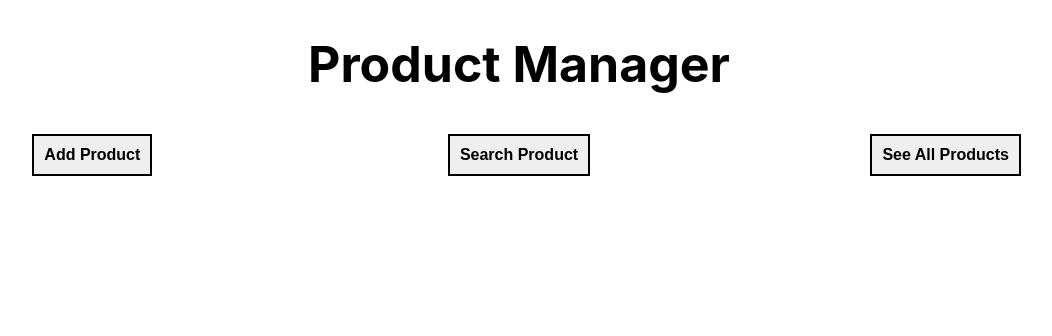
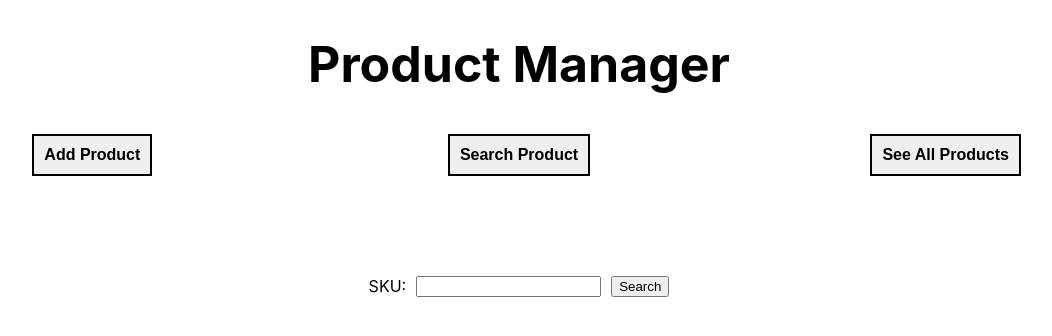
Before and after one commit to jasmineschrewelius/productmanagerweb-client, a React (Create React App) app: page / in a window 1280 px wide. Both pictures are taken after a click on the button "Search Product". Shown: the top 336 px of the page, without its empty margins (121-1173 px from the left). Built offline with nearby package versions, Linux system fonts and the light colour scheme; no server answers.

Commit message:
Added search function

```diff
--- a/src/App.js
+++ b/src/App.js
@@ -3,15 +3,18 @@ import { useEffect, useState } from 'react';
 import './App.css';
 import ProductTable from './components/ProductTable/ProductTable';
 import ProductForm from './components/ProductForm/ProductForm';
+import SearchProduct from './components/SearchProduct/SearchProduct';
 
 
 function App() {
 
   const [products, setProducts] = useState([]);  // set first state
 
-  const [isShown , setIsShown] = useState(false); // set first state
+  const [isShownAdd , setIsShownAdd] = useState(false); // set first state to Add
 
-  const [isVisible , setIsVisible] = useState(false); // set first state
+  const [isShownSearch , setIsShownSearch] = useState(false); // set first state to Search
+
+  const [isShownSee , setIsShownSee] = useState(false); // set first state to See
 
   useEffect(() => { // use useEffect to get products from web API
 
@@ -37,12 +40,16 @@ function App() {
       };
 
 
-  const handleClickSee = (event) => { // when "see all products" button is pressed, show
-    setIsShown(current => !current); // change the state
+  const handleClickAdd = (event) => { // when "Add Product" button is pressed, show
+    setIsShownSee(current => !current); // change the state
   };
 
-  const handleClickAdd = (event) => { // when "Add Product" button is pressed, show
-    setIsVisible(current => !current); // change the state
+  const handleClickSearch = (event) => { // when "Search Product" button is pressed, show
+    setIsShownSearch(current => !current); // change the state
+  }
+
+  const handleClickSee = (event) => { // when "see all products" button is pressed, show
+    setIsShownAdd(current => !current); // change the state
   };
 
   const handleOnDelete = (productId) => { // take the id of the product chosen
@@ -68,7 +75,7 @@ function App() {
       </div>
 
       <div>
-        <button className="btn" >
+        <button className="btn" onClick={handleClickSearch}>
           Search Product
         </button>
       </div>
@@ -81,9 +88,16 @@ function App() {
 
     </div>
 
-    {isVisible && <ProductForm onAdd={addProduct} />}
 
-    {isShown && <ProductTable products={products} onDelete={handleOnDelete}/>}
+    {isShownAdd && <ProductTable products={products} onDelete={handleOnDelete}/>}
+
+    {isShownSearch && <SearchProduct products={products} />}
+
+    {isShownSee && <ProductForm onAdd={addProduct} />}
+
+
+
+
 
     </div>
   );
--- a/src/components/SearchProduct/SearchProduct.css
+++ b/src/components/SearchProduct/SearchProduct.css
@@ -1,3 +1,14 @@
-h1 {
+.searchinput {
+    display: flex;
+    flex-direction: column;
+    margin: 100px;
+    align-items: center;
+}
+.searchform {
+    display: flex;
+    gap: 10px;
+}
+.results {
+    margin-top: 50px;
     text-align: center;
 }
--- a/src/components/SearchProduct/SearchProduct.jsx
+++ b/src/components/SearchProduct/SearchProduct.jsx
@@ -1,14 +1,82 @@
-import React from 'react'
+import React, { useEffect, useState } from 'react'
 import './SearchProduct.css';
 
-const SearchProduct = () => {
+const SearchProduct = ({ products }) => {
+
+  const [productsku, setProductSku] = useState([]); // set first state
+
+  const [product, setProducts] = useState([]);
+
+  const [isFound , setIsFound] = useState(false);
+
+  const [isNotFound, setIsNotFound] = useState(false);
+
+  const handleSubmit = (event) => { // when button is pressed
+    event.preventDefault();   // prevent the page from reloadning
+
+    console.log(productsku);
+
+    const product = products.filter(x => x.sku == productsku); // create array and filter to select the choosen SKU
+
+    setProducts(product); // set the new state
+  };
+
+  useEffect(() => {  // check if results where found or not
+    if (product.length > 0)
+    {
+      setIsFound(current => !current); // change the state
+    }
+    if (product.length === 0)
+    {
+      setIsNotFound(current => !current); // change the state
+    }
+
+  }, [product]);
+
+
+
   return (
-    <div className='searchproduct'>
+    <div className="searchinput">
 
-        <h1> Search Product</h1>
+      <form className="searchform" onSubmit={handleSubmit}>
+        <label htmlFor="name"> SKU: </label>
 
+        <input type="text" id="sku" name="sku" value={productsku} onChange={(event) => setProductSku(event.target.value)} />
+
+        <button>
+          Search
+        </button>
+      </form>
+
+      <div className="results">
+        {isFound &&
+        <table>
+          <thead>
+            <tr>
+              <th>Namn</th>
+              <th>Sku</th>
+              <th>Beskrivning</th>
+              <th>Bild</th>
+              <th>Pris</th>
+              <th></th>
+            </tr>
+          </thead>
+          <tbody>
+            {product.map(product => (
+            <tr key={product.id}>
+              <td>{product.name}</td>
+              <td>{product.sku}</td>
+              <td>{product.description}</td>
+              <td>{product.picture}</td>
+              <td>{product.price}</td>
+            </tr>
+            ))}
+          </tbody>
+        </table>}
+        {isNotFound && <h3>Product not found</h3>}
+
+      </div>
     </div>
-
   )
 }
 
```
